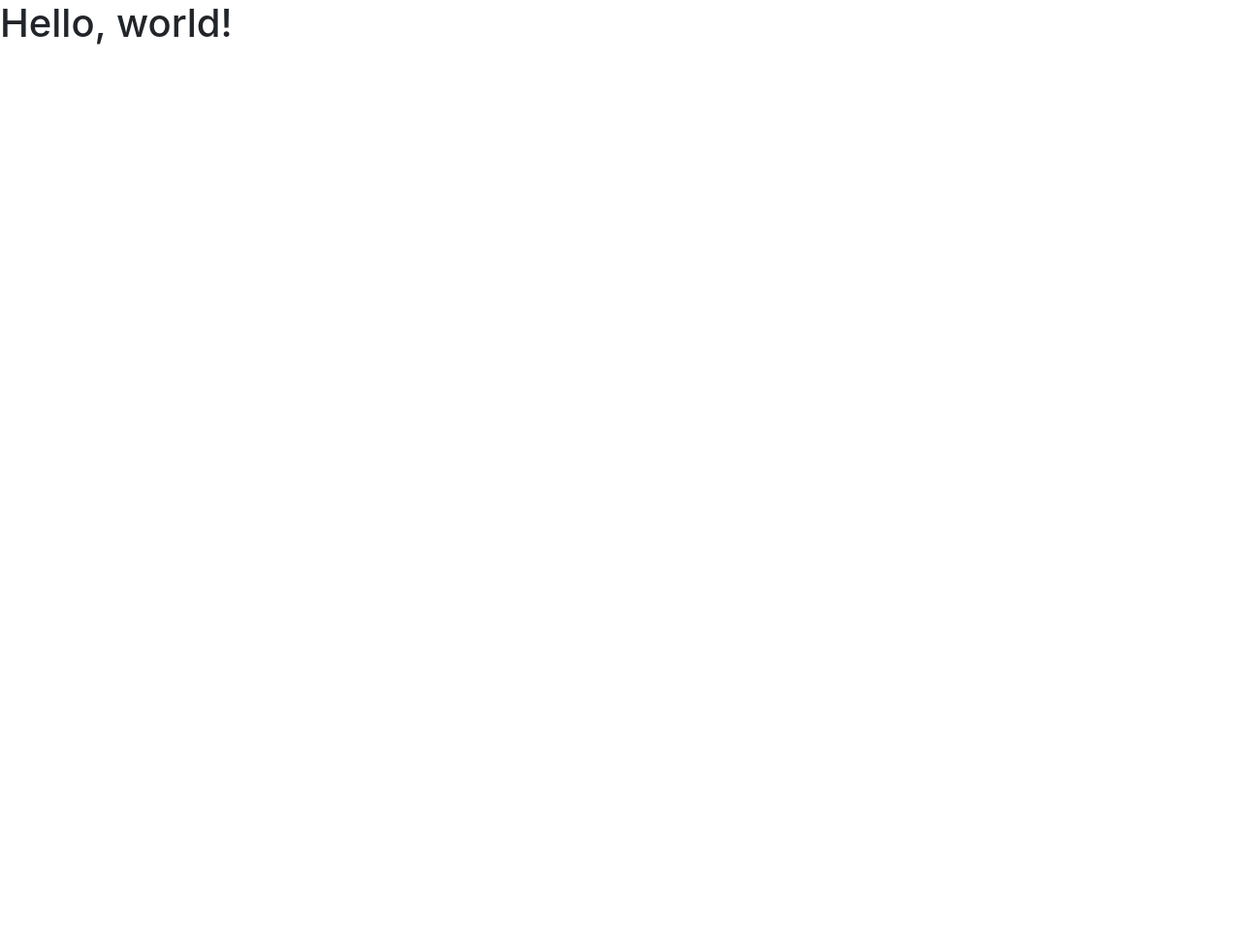
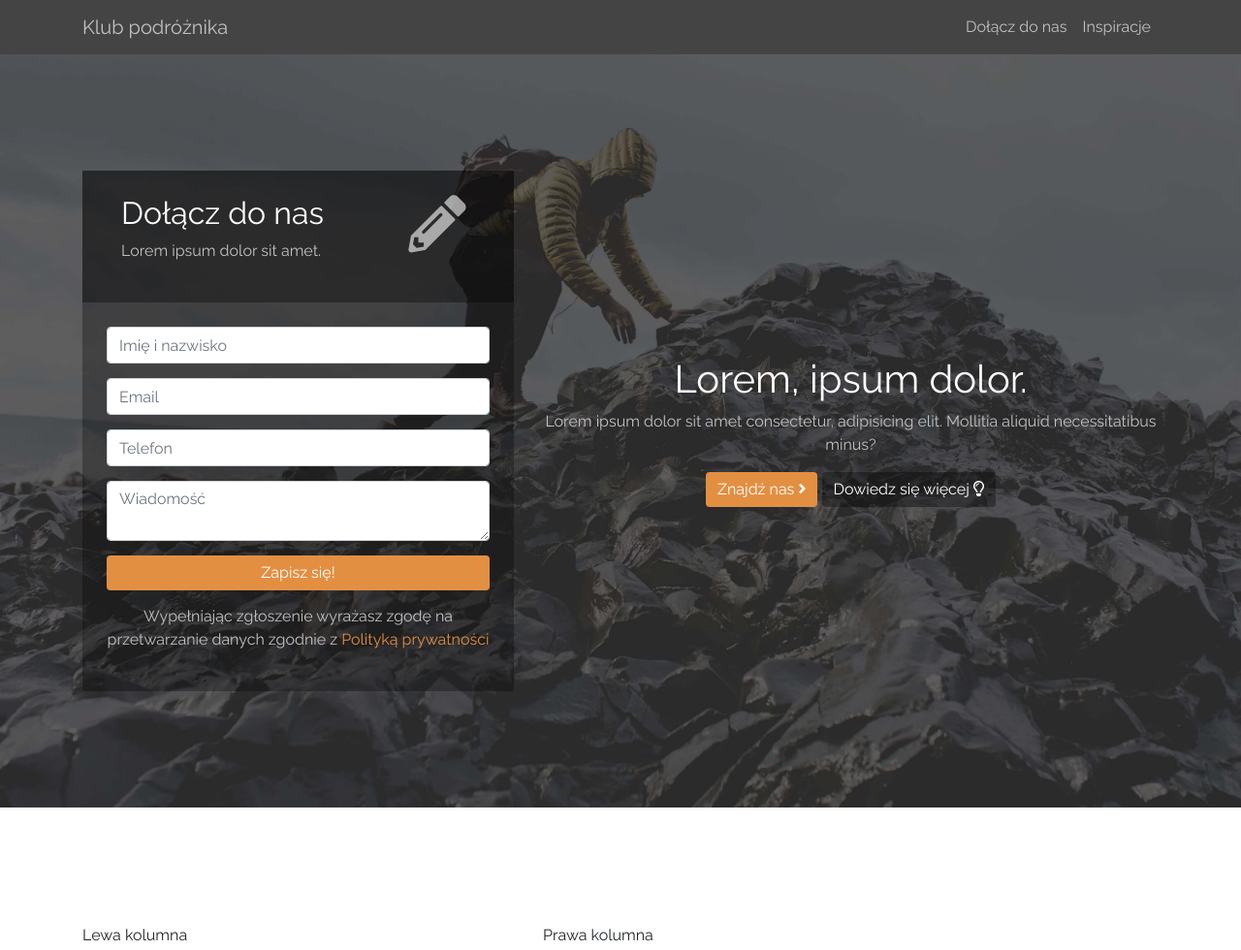
Before and after one commit to lbadocha87/bootstrap-landing, a plain HTML site: page index.html in a window 1280 px wide. Shown: the top 980 px of the page at 97% size. Before the commit the page ends 800 px from the top, so only its background shows below. Drawn offline with nearby package versions, Linux system fonts and the light colour scheme.

Commit message:
almost done

```diff
--- a/css/style.css
+++ b/css/style.css
@@ -0,0 +1,102 @@
+/* General styles */
+body {
+    font-family: 'Raleway', sans-serif;
+}
+
+section {
+    padding: 120px 0;
+}
+
+
+a,
+a:hover {
+    color: #e38f42;
+}
+
+.secondary-text-color {
+    color: #c2c2c2;
+}
+
+
+.heading-text-white {
+    color: #fff;
+}
+
+.btn-orange {
+    background-color: #e38f42;
+    border: 0;
+}
+
+.btn-orange:hover {
+    background-color: #e38f42;
+    opacity: 0.8;
+}
+
+.btn-gray {
+    background-color: rgba(0,0,0,0.35);
+    border: 0;
+}
+
+.btn-gray:hover {
+    background-color: rgba(0,0,0,0.35);
+    opacity: 0.8;
+}
+
+/* Nav styles */
+.navbar {
+    background-color: #444;
+}
+
+.navbar-light .navbar-brand,
+.navbar-light .navbar-nav .nav-link,
+.navbar-light .navbar-brand:hover,
+.navbar-light .navbar-nav .nav-link:hover {
+    color: #c2c2c2;
+}
+
+.navbar-light .navbar-toggler {
+    background-color: #c2c2c2;
+}
+
+/* Form section styles */
+.form-section {
+    background-image: url(../img/form-background.jpg);
+    background-size: cover;
+    background-position: center;
+    color: #c2c2c2;
+}
+
+.form-section form {
+    background-color: rgba(0,0,0,0.3);
+}
+
+.form-section form header {
+    background-color: rgba(0,0,0,0.35);
+    padding: 25px;
+    margin: 0;
+}
+
+.form-section form header i {
+    font-size: 3.7em;
+    color: rgba(255,255,255,0.6);
+}
+
+.form-section form .form-fields {
+    padding: 25px;
+}
+
+.form-section form .form-fields input,
+.form-section form .form-fields textarea {
+    margin-bottom: 15px;
+}
+
+.form-section form .form-fields input[type="submit"] {
+    width: 100%;
+}
+
+
+@media (max-width: 992px) {
+    .main-header {
+        margin-top: 50px;
+    }
+}
--- a/index.html
+++ b/index.html
@@ -1,5 +1,6 @@
 <!doctype html>
 <html lang="pl">
+
 <head>
   <!-- Required meta tags -->
   <meta charset="utf-8">
@@ -7,25 +8,114 @@
   <title>Klub podróżnika</title>
 
   <!-- Bootstrap CSS -->
-    <link rel="stylesheet" href="https://stackpath.bootstrapcdn.com/bootstrap/4.5.0/css/bootstrap.min.css" integrity="sha384-9aIt2nRpC12Uk9gS9baDl411NQApFmC26EwAOH8WgZl5MYYxFfc+NcPb1dKGj7Sk" crossorigin="anonymous">
+  <link rel="stylesheet" href="https://stackpath.bootstrapcdn.com/bootstrap/4.5.0/css/bootstrap.min.css"
+    integrity="sha384-9aIt2nRpC12Uk9gS9baDl411NQApFmC26EwAOH8WgZl5MYYxFfc+NcPb1dKGj7Sk" crossorigin="anonymous">
 
   <!-- Google Fonts -->
   <link href="https://fonts.googleapis.com/css2?family=Raleway:wght@400;700&display=swap" rel="stylesheet">
 
   <!-- Font Awesome -->
-    <link rel="stylesheet" href="https://use.fontawesome.com/releases/v5.0.7/css/all.css" >
+  <link rel="stylesheet" href="https://use.fontawesome.com/releases/v5.0.7/css/all.css">
 
   <!-- Custom styles -->
   <link rel="stylesheet" href="css/style.css">
 
 </head>
+
 <body>
-    <h1>Hello, world!</h1>
+
+
+  <nav class="navbar navbar-expand-lg navbar-light">
+    <div class="container">
+      <a class="navbar-brand" href="#">Klub podróżnika</a>
+      <button class="navbar-toggler" type="button" data-toggle="collapse" data-target="#navbarNav"
+        aria-controls="navbarNav" aria-expanded="false" aria-label="Toggle navigation">
+        <span class="navbar-toggler-icon"></span>
+      </button>
+      <div class="collapse navbar-collapse" id="navbarNav">
+        <ul class="navbar-nav ml-auto">
+          <li class="nav-item">
+            <a class="nav-link" href="#">Dołącz do nas</a>
+          </li>
+          <li class="nav-item">
+            <a class="nav-link" href="#">Inspiracje</a>
+          </li>
+        </ul>
+      </div>
+    </div>
+  </nav>
+
+
+  <section class="form-section">
+    <div class="container">
+      <div class="row">
+        <div class="col-lg-5">
+          <form>
+            <header class="row">
+              <div class="col-9">
+                <h2 class="heading-text-white">Dołącz do nas</h2>
+                <p class="secondary-text-color">Lorem ipsum dolor sit amet.</p>
+              </div>
+              <div class="col-3">
+                <i class="fas fa-pencil-alt"></i>
+              </div>
+            </header>
+            <fieldset class="form-fields">
+              <input type="text" placeholder="Imię i nazwisko" class="form-control">
+              <input type="email" placeholder="Email" class="form-control">
+              <input type="tel" placeholder="Telefon" class="form-control">
+              <textarea placeholder="Wiadomość" class="form-control"></textarea>
+              <input type="submit" value="Zapisz się!" class="btn btn-primary btn-orange">
+              <p class="text-center">Wypełniając zgłoszenie wyrażasz zgodę na przetwarzanie danych zgodnie z <a href="">Polityką prywatności</a></p>
+            </fieldset>
+          </form>
+        </div>
+        <div class="col-lg-7 text-center d-flex align-items-center">
+          <header class="main-header">
+            <h1 class="heading-text-white">Lorem, ipsum dolor.</h1>
+            <p class="secondary-text-color">Lorem ipsum dolor sit amet consectetur, adipisicing elit. Mollitia aliquid necessitatibus minus?</p>
+            <a href="" class="btn btn-primary btn-orange">Znajdź nas <i class="fas fa-angle-right"></i></a>
+            <a href="" class="btn btn-primary btn-gray">Dowiedz się więcej <i class="far fa-lightbulb"></i></a>
+          </header>
+        </div>
+      </div>
+    </div>
+  </section>
+
+
+
+  <section id="#inspirations">
+    <div class="container">
+      <div class="row">
+        <div class="col-lg-5">Lewa kolumna</div>
+        <div class="col-lg-7">Prawa kolumna</div>
+      </div>
+    </div>
+  </section>
+
+
+  <section id="contact">
+    <div class="container">
+      <div class="row">
+        <div class="col-lg-5">Lewa kolumna</div>
+        <div class="col-lg-7">Prawa kolumna</div>
+      </div>
+    </div>
+  </section>
+
+
 
   <!-- Optional JavaScript -->
   <!-- jQuery first, then Popper.js, then Bootstrap JS -->
-    <script src="https://code.jquery.com/jquery-3.5.1.slim.min.js" integrity="sha384-DfXdz2htPH0lsSSs5nCTpuj/zy4C+OGpamoFVy38MVBnE+IbbVYUew+OrCXaRkfj" crossorigin="anonymous"></script>
-    <script src="https://cdn.jsdelivr.net/npm/popper.js@1.16.0/dist/umd/popper.min.js" integrity="sha384-Q6E9RHvbIyZFJoft+2mJbHaEWldlvI9IOYy5n3zV9zzTtmI3UksdQRVvoxMfooAo" crossorigin="anonymous"></script>
-    <script src="https://stackpath.bootstrapcdn.com/bootstrap/4.5.0/js/bootstrap.min.js" integrity="sha384-OgVRvuATP1z7JjHLkuOU7Xw704+h835Lr+6QL9UvYjZE3Ipu6Tp75j7Bh/kR0JKI" crossorigin="anonymous"></script>
+  <script src="https://code.jquery.com/jquery-3.5.1.slim.min.js"
+    integrity="sha384-DfXdz2htPH0lsSSs5nCTpuj/zy4C+OGpamoFVy38MVBnE+IbbVYUew+OrCXaRkfj"
+    crossorigin="anonymous"></script>
+  <script src="https://cdn.jsdelivr.net/npm/popper.js@1.16.0/dist/umd/popper.min.js"
+    integrity="sha384-Q6E9RHvbIyZFJoft+2mJbHaEWldlvI9IOYy5n3zV9zzTtmI3UksdQRVvoxMfooAo"
+    crossorigin="anonymous"></script>
+  <script src="https://stackpath.bootstrapcdn.com/bootstrap/4.5.0/js/bootstrap.min.js"
+    integrity="sha384-OgVRvuATP1z7JjHLkuOU7Xw704+h835Lr+6QL9UvYjZE3Ipu6Tp75j7Bh/kR0JKI"
+    crossorigin="anonymous"></script>
 </body>
+
 </html>
```
Lines whose indentation alone changed are shown as unchanged.
